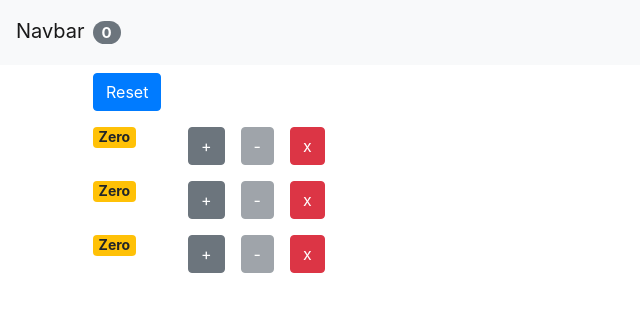
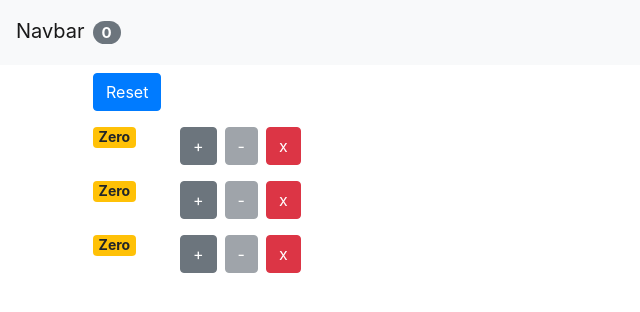
Before and after one commit to chrisvasqm/react-counter-app, a React (Create React App) app: page / in a window 1280 px wide. Shown: the top 312 px of the page, without its empty margins (0-640 px from the left). Built offline with nearby package versions, Linux system fonts and the light colour scheme.

Commit message:
Remove extra margin

```diff
--- a/src/components/counter.jsx
+++ b/src/components/counter.jsx
@@ -13,7 +13,7 @@ class Counter extends Component {
         </div>
         <div className="col-2">
           <button
-            className="btn btn-secondary btn-md m-2"
+            className="btn btn-secondary btn-md"
             onClick={() => {
               onIncrement(counter);
             }}
@@ -30,7 +30,7 @@ class Counter extends Component {
             -
           </button>
           <button
-            className="btn btn-md m-2 btn-danger"
+            className="btn btn-md btn-danger"
             onClick={() => {
               onDelete(counter.id);
             }}
```
